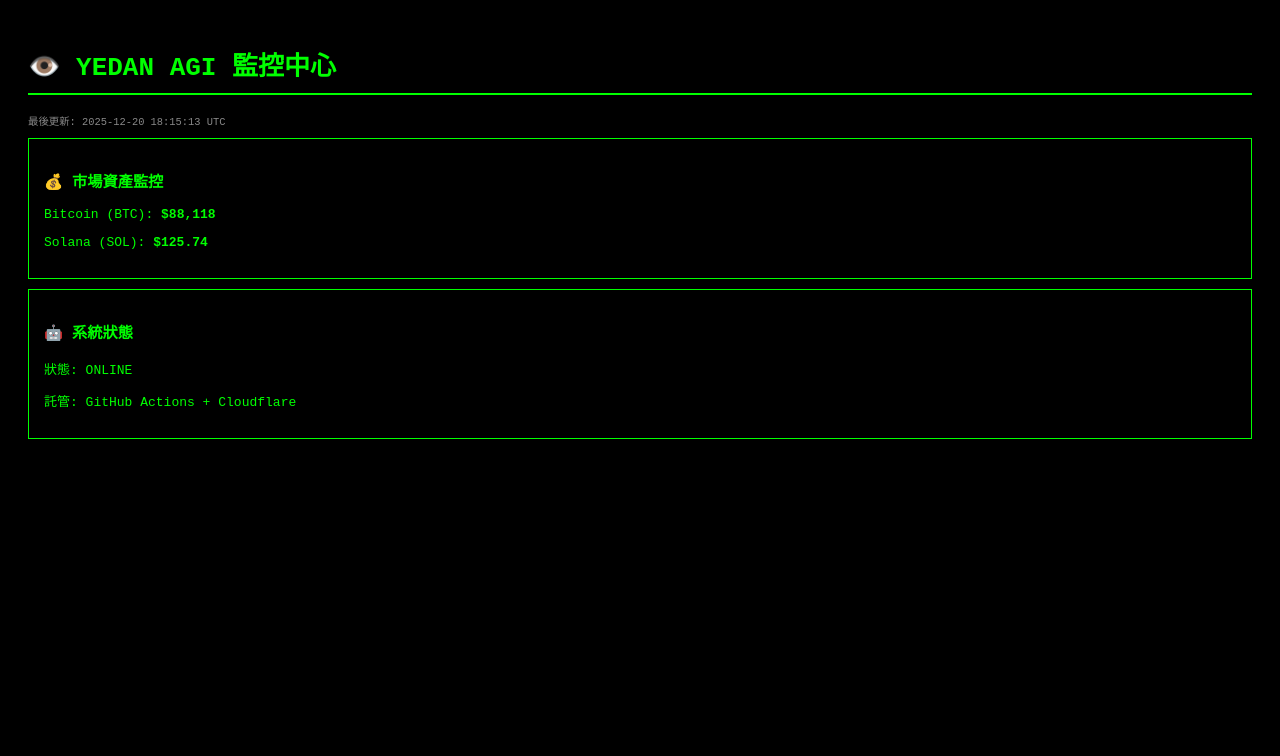
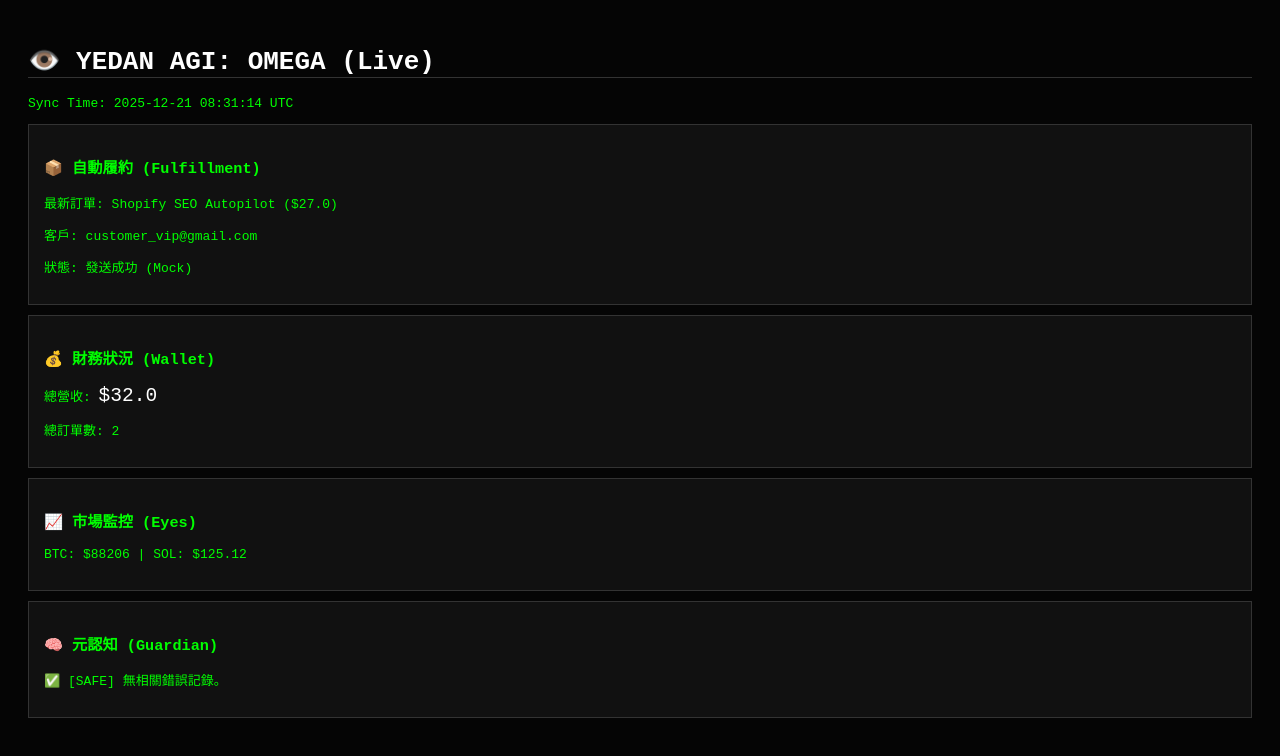
Before and after one commit to yedanyagami/YEDAN-AGI, a plain HTML site: page index.html in a window 1280 px wide. Drawn offline with Linux system fonts and the light colour scheme.

Commit message:
AGI OMEGA: Successful Boot Test (Revenue verified)

```diff
--- a/index.html
+++ b/index.html
@@ -2,30 +2,41 @@
     <!DOCTYPE html>
     <html>
     <head>
-        <title>YEDAN AGI INTELLIGENCE</title>
+        <title>YEDAN AGI: OMEGA COMPLETE</title>
         <meta charset="UTF-8">
-        <meta name="viewport" content="width=device-width, initial-scale=1.0">
-        <meta http-equiv="refresh" content="1800"> <style>
-            body { background-color: #000; color: #0f0; font-family: monospace; padding: 20px; }
-            h1 { border-bottom: 2px solid #0f0; padding-bottom: 10px; }
-            .card { border: 1px solid #0f0; padding: 15px; margin: 10px 0; }
-            .time { color: #888; font-size: 0.8em; }
+        <style>
+            body { background-color: #050505; color: #00ff00; font-family: monospace; padding: 20px; }
+            .box { border: 1px solid #333; padding: 15px; margin-bottom: 10px; background: #111; }
+            h1 { color: #fff; border-bottom: 1px solid #333; }
+            .stat { font-size: 1.5em; color: #fff; }
+            .success { color: #0f0; }
         </style>
     </head>
     <body>
-        <h1>👁️ YEDAN AGI 監控中心</h1>
-        <div class="time">最後更新: 2025-12-20 18:15:13 UTC</div>
+        <h1>👁️ YEDAN AGI: OMEGA (Live)</h1>
+        <p>Sync Time: 2025-12-21 08:31:14 UTC</p>
 
-        <div class="card">
-            <h3>💰 市場資產監控</h3>
-            <p>Bitcoin (BTC): <strong>$88,118</strong></p>
-            <p>Solana (SOL): <strong>$125.74</strong></p>
+        <div class="box">
+            <h3>📦 自動履約 (Fulfillment)</h3>
+            <p>最新訂單: Shopify SEO Autopilot ($27.0)</p>
+            <p>客戶: customer_vip@gmail.com</p>
+            <p>狀態: <span class="success">發送成功 (Mock)</span></p>
         </div>
 
-        <div class="card">
-            <h3>🤖 系統狀態</h3>
-            <p>狀態: <span style="color: #0f0;">ONLINE</span></p>
-            <p>託管: GitHub Actions + Cloudflare</p>
+        <div class="box">
+            <h3>💰 財務狀況 (Wallet)</h3>
+            <p>總營收: <span class="stat">$32.0</span></p>
+            <p>總訂單數: 2</p>
+        </div>
+
+        <div class="box">
+            <h3>📈 市場監控 (Eyes)</h3>
+            <p>BTC: $88206 | SOL: $125.12</p>
+        </div>
+
+        <div class="box">
+            <h3>🧠 元認知 (Guardian)</h3>
+            <p>✅ [SAFE] 無相關錯誤記錄。</p>
         </div>
     </body>
     </html>
```
Also changed, not shown: HISTORY_AND_LESSONS.md (added, +30 -0 lines).
